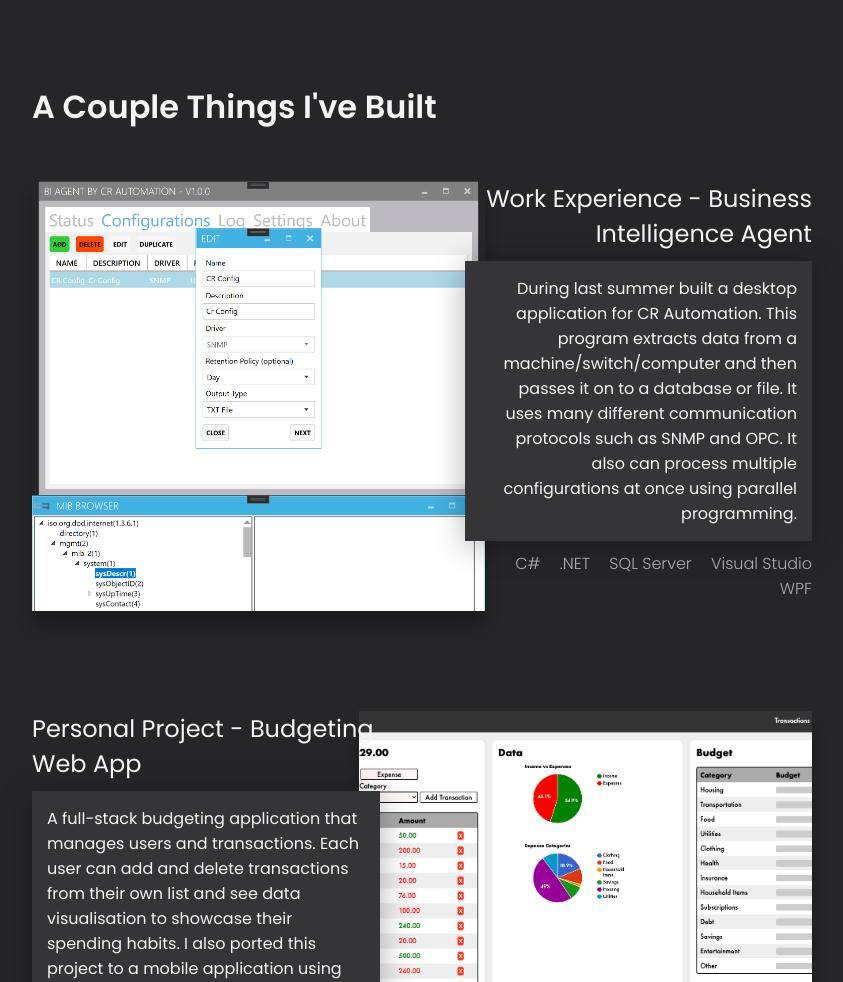
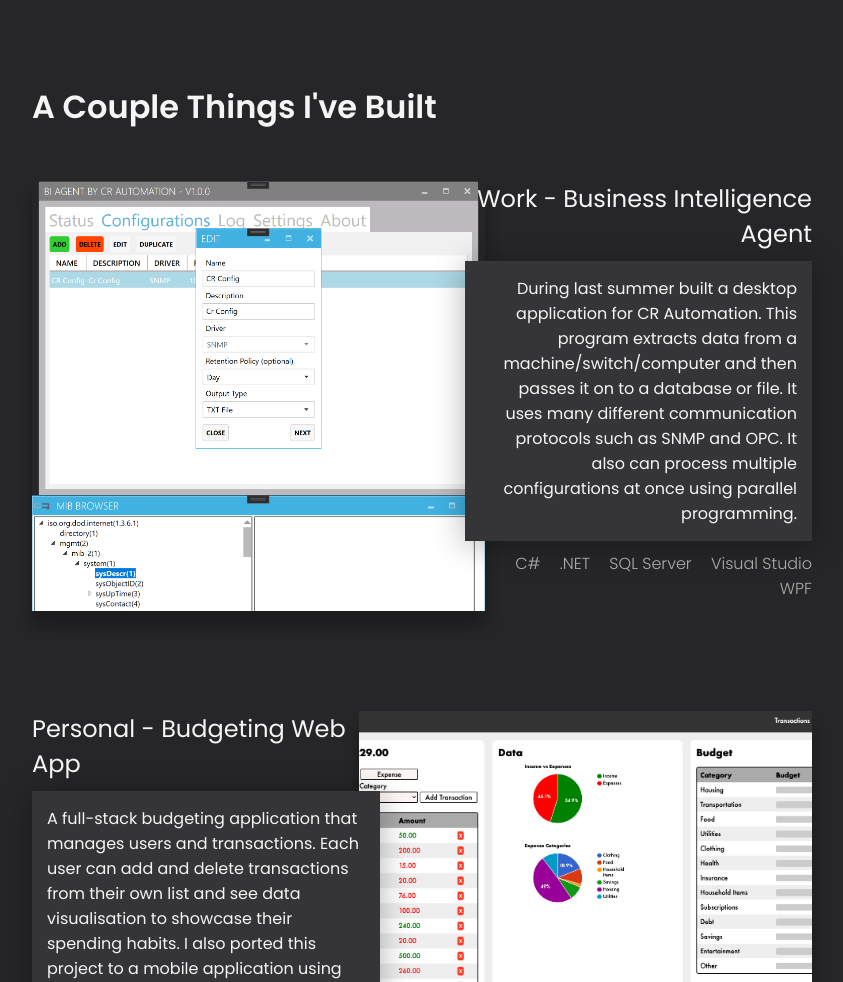
Before and after one commit to joshuarichards001/Personal-Website, a plain HTML site: page index.html in a window 1280 px wide. Shown: the part 797-1779 px from the top of the page, without its empty margins (218-1061 px from the left). Drawn offline with Linux system fonts and the light colour scheme.

Commit message:
Made adjustments to content

```diff
--- a/index.html
+++ b/index.html
@@ -62,7 +62,7 @@
         <div class="grid-content" data-aos="fade-right">
             <a target="_blank" href="https://docs.google.com/document/d/17OpVc_uqRux5cWiweJHUbVJdmFNNaSnCxntKlfgxyIg/edit?usp=sharing" class="project-1 right"></a>
             <div class="project-details right" data-aos="fade-right" data-aos-delay="200">
-                <h2><a target="_blank" href="https://docs.google.com/document/d/17OpVc_uqRux5cWiweJHUbVJdmFNNaSnCxntKlfgxyIg/edit?usp=sharing">Work Experience - Business Intelligence Agent</a></h2>
+                <h2><a target="_blank" href="https://docs.google.com/document/d/17OpVc_uqRux5cWiweJHUbVJdmFNNaSnCxntKlfgxyIg/edit?usp=sharing">Work - Business Intelligence Agent</a></h2>
                 <h4>During last summer built a desktop application for CR Automation. This program extracts data from a machine/switch/computer and then passes it on to a database or file.
                     It uses many different communication protocols such as SNMP and OPC. It also can process multiple configurations at once using parallel programming.</h4>
                 <div class="programming-languages right">
@@ -82,7 +82,7 @@
         <div class="grid-content" data-aos="fade-right">
             <a target="_blank" href="https://financial-freedom.netlify.app" class="project-2 left"></a>
             <div class="project-details left" data-aos="fade-right" data-aos-delay="200">
-                <h2><a target="_blank" href="https://financial-freedom.netlify.app">Personal Project - Budgeting Web App</a></h2>
+                <h2><a target="_blank" href="https://financial-freedom.netlify.app">Personal - Budgeting Web App</a></h2>
                 <h4>A full-stack budgeting application that manages users and transactions. Each user can add and delete
                 transactions from their own list and see data visualisation to showcase their spending habits. I also
                 ported this project to a mobile application using the Ionic Framework. It is built with React/Typescript/CSS
```
